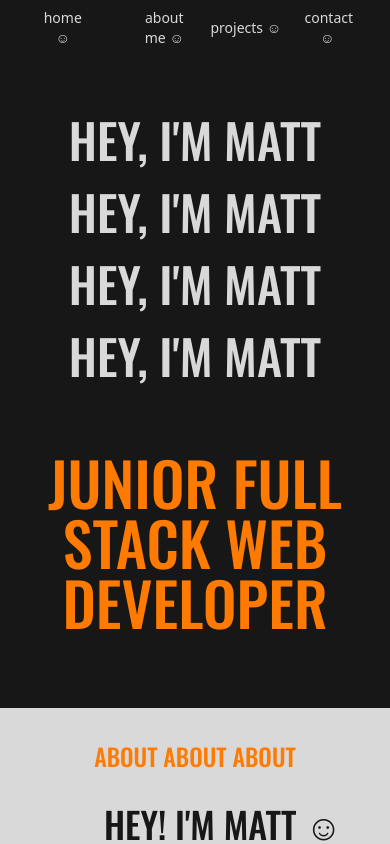
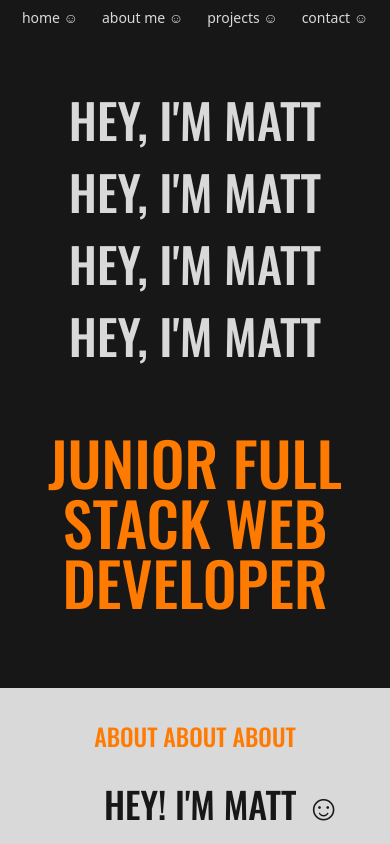
Before and after one commit to Matt-bryant21/2024portfolio, a React (Vite) app in the folder Portfolio/: page / in a window 390 px wide. Shown: the top 844 px of the page. Built offline with nearby package versions, Linux system fonts and the light colour scheme.

Commit message:
fixed navbar responsiveness

```diff
--- a/Portfolio/src/components/Navbar.jsx
+++ b/Portfolio/src/components/Navbar.jsx
@@ -4,19 +4,22 @@ import React from "react";
 const Navbar = () => {
   return (
     <>
-      <nav className="grid grid-cols-4 gap-4 items-center py-2 sticky top-0 z-10 bg-backgrounddark">
-        <a href="/" className="text-center text-backgroundgrey pl-10 hover:text-blue text-sm">
+      <nav className="flex justify-between items-center py-2 px-4 sm:px-6 md:px-8 lg:px-12 xl:px-16 sticky top-0 z-10 bg-backgrounddark">
+        <div className="flex justify-center xl:justify-between items-center flex-grow">
+          <a href="/" className="text-backgroundgrey hover:text-blue text-sm">
             home &#x263A;
           </a>
-        <a href="/aboutme" className="text-center text-backgroundgrey pl-10 hover:text-blue text-sm">
+          <a href="/aboutme" className="text-backgroundgrey hover:text-blue text-sm ml-6">
             about me &#x263A;
           </a>
-        <a href="/projects" className="text-center text-backgroundgrey text-sm hover:text-blue">
+          <a href="/projects" className="text-backgroundgrey hover:text-blue text-sm ml-6">
             projects &#x263A;
           </a>
-        <a href="/contact" className="text-center text-backgroundgrey text-sm pr-10 hover:text-blue">
+          <a href="/contact" className="text-backgroundgrey hover:text-blue text-sm ml-6">
             contact &#x263A;
           </a>
+        </div>
+        <div className="flex-shrink-0">{/* Add any additional content here */}</div>
       </nav>
     </>
   );
```
Lines whose indentation alone changed are shown as unchanged.
